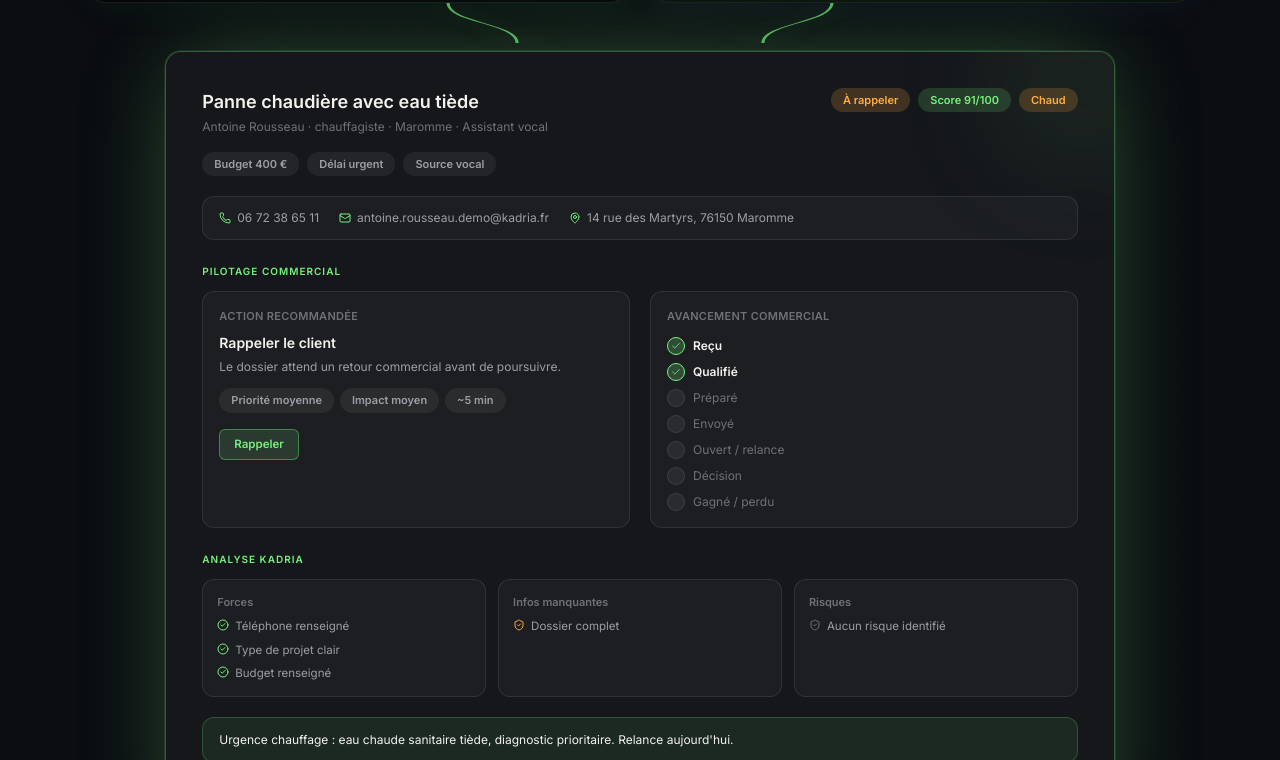
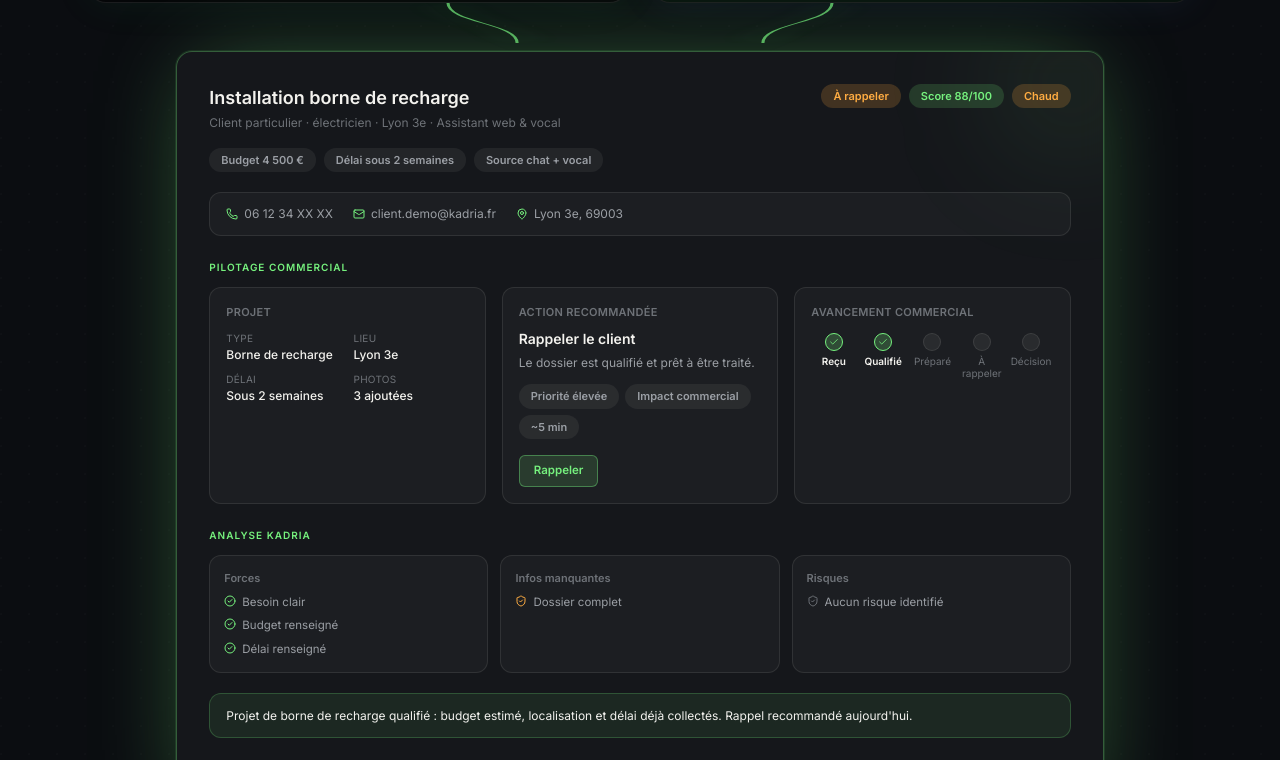
Before and after one commit to Kadria-Project/kadria, a Next.js app: page / in a window 1280 px wide. Shown: the part 3780-4540 px from the top of the page. Built offline with nearby package versions, Linux system fonts and the light colour scheme.

Commit message:
harmonize transformed request project card

```diff
--- a/src/components/landing/RequestTransformationSection.tsx
+++ b/src/components/landing/RequestTransformationSection.tsx
@@ -106,17 +106,22 @@ const PIPELINE_STEPS = [
   { label: 'Reçu', done: true },
   { label: 'Qualifié', done: true },
   { label: 'Préparé', done: false },
-  { label: 'Envoyé', done: false },
-  { label: 'Ouvert / relance', done: false },
+  { label: 'À rappeler', done: false },
   { label: 'Décision', done: false },
-  { label: 'Gagné / perdu', done: false },
+];
+
+const PROJECT_FIELDS = [
+  { label: 'Type', value: 'Borne de recharge' },
+  { label: 'Lieu', value: 'Lyon 3e' },
+  { label: 'Délai', value: 'Sous 2 semaines' },
+  { label: 'Photos', value: '3 ajoutées' },
 ];
 
 const ANALYSIS_COLUMNS: { heading: string; tone: 'good' | 'warn' | 'neutral'; items: string[] }[] = [
   {
     heading: 'Forces',
     tone: 'good',
-    items: ['Téléphone renseigné', 'Type de projet clair', 'Budget renseigné'],
+    items: ['Besoin clair', 'Budget renseigné', 'Délai renseigné'],
   },
   {
     heading: 'Infos manquantes',
@@ -168,7 +173,7 @@ function DossierCard({ reduce }: { reduce: boolean }) {
       whileInView={{ opacity: 1, y: 0, scale: 1 }}
       viewport={{ once: true, margin: '-60px' }}
       transition={{ duration: 0.55, ease: 'easeOut', delay: reduce ? 0 : 0.3 }}
-      className="relative mx-auto w-full overflow-hidden rounded-2xl p-6 backdrop-blur-md sm:p-7 lg:w-[86%] lg:p-9"
+      className="relative mx-auto w-full overflow-hidden rounded-2xl p-6 backdrop-blur-md sm:p-7 lg:w-[84%] lg:p-8"
       style={{
         backgroundColor: `color-mix(in oklab, ${CARD_BG} 88%, transparent)`,
         border: `1px solid color-mix(in oklab, ${GREEN} 32%, transparent)`,
@@ -185,10 +190,10 @@ function DossierCard({ reduce }: { reduce: boolean }) {
       <div className="relative flex flex-wrap items-start justify-between gap-4">
         <div>
           <p className="text-base font-semibold sm:text-lg" style={{ color: TEXT }}>
-            Panne chaudière avec eau tiède
+            Installation borne de recharge
           </p>
           <p className="mt-0.5 text-[12px]" style={{ color: TEXT_DIM }}>
-            Antoine Rousseau · chauffagiste · Maromme · Assistant vocal
+            Client particulier · électricien · Lyon 3e · Assistant web &amp; vocal
           </p>
         </div>
         <div className="flex flex-wrap items-center gap-2">
@@ -196,7 +201,7 @@ function DossierCard({ reduce }: { reduce: boolean }) {
             À rappeler
           </DossierBadge>
           <DossierBadge tone="green" reduce={reduce} delay={0.48}>
-            Score 91/100
+            Score 88/100
           </DossierBadge>
           <DossierBadge tone="orange" reduce={reduce} delay={0.56}>
             Chaud
@@ -207,13 +212,13 @@ function DossierCard({ reduce }: { reduce: boolean }) {
       {/* 3 chips */}
       <div className="relative mt-4 flex flex-wrap gap-2">
         <DossierBadge tone="muted" reduce={reduce} delay={0.62}>
-          Budget 400 €
+          Budget 4 500 €
         </DossierBadge>
         <DossierBadge tone="muted" reduce={reduce} delay={0.68}>
-          Délai urgent
+          Délai sous 2 semaines
         </DossierBadge>
         <DossierBadge tone="muted" reduce={reduce} delay={0.74}>
-          Source vocal
+          Source chat + vocal
         </DossierBadge>
       </div>
 
@@ -223,22 +228,41 @@ function DossierCard({ reduce }: { reduce: boolean }) {
         style={{ backgroundColor: 'oklch(1 0 0 / 0.03)', border: `1px solid ${BORDER}`, color: TEXT_MUTED }}
       >
         <span className="inline-flex items-center gap-1.5">
-          <Phone size={12} style={{ color: GREEN }} /> 06 72 38 65 11
+          <Phone size={12} style={{ color: GREEN }} /> 06 12 34 XX XX
         </span>
         <span className="inline-flex items-center gap-1.5">
-          <Mail size={12} style={{ color: GREEN }} /> antoine.rousseau.demo@kadria.fr
+          <Mail size={12} style={{ color: GREEN }} /> client.demo@kadria.fr
         </span>
         <span className="inline-flex items-center gap-1.5">
-          <MapPin size={12} style={{ color: GREEN }} /> 14 rue des Martyrs, 76150 Maromme
+          <MapPin size={12} style={{ color: GREEN }} /> Lyon 3e, 69003
         </span>
       </div>
 
-      {/* C. Pilotage commercial */}
+      {/* C. Pilotage commercial — 3 colonnes horizontales */}
       <div className="relative mt-6">
         <p className="text-[10px] font-semibold uppercase tracking-widest" style={{ color: GREEN }}>
           Pilotage commercial
         </p>
-        <div className="mt-3 grid gap-5 lg:grid-cols-2">
+        <div className="mt-3 grid gap-4 lg:grid-cols-3">
+          {/* Projet */}
+          <div className="rounded-xl p-4" style={{ backgroundColor: 'oklch(1 0 0 / 0.03)', border: `1px solid ${BORDER}` }}>
+            <p className="text-[11px] font-semibold uppercase tracking-wide" style={{ color: TEXT_DIM }}>
+              Projet
+            </p>
+            <dl className="mt-2.5 grid grid-cols-2 gap-x-3 gap-y-2">
+              {PROJECT_FIELDS.map((f) => (
+                <div key={f.label}>
+                  <dt className="text-[10px] uppercase tracking-wide" style={{ color: TEXT_DIM }}>
+                    {f.label}
+                  </dt>
+                  <dd className="text-[12px] font-medium" style={{ color: TEXT }}>
+                    {f.value}
+                  </dd>
+                </div>
+              ))}
+            </dl>
+          </div>
+
           {/* Action recommandée */}
           <div className="rounded-xl p-4" style={{ backgroundColor: 'oklch(1 0 0 / 0.03)', border: `1px solid ${BORDER}` }}>
             <p className="text-[11px] font-semibold uppercase tracking-wide" style={{ color: TEXT_DIM }}>
@@ -248,14 +272,14 @@ function DossierCard({ reduce }: { reduce: boolean }) {
               Rappeler le client
             </p>
             <p className="mt-1 text-[12px] leading-relaxed" style={{ color: TEXT_MUTED }}>
-              Le dossier attend un retour commercial avant de poursuivre.
+              Le dossier est qualifié et prêt à être traité.
             </p>
             <div className="mt-3 flex flex-wrap gap-1.5">
               <DossierBadge tone="muted" reduce={reduce} delay={0.8}>
-                Priorité moyenne
+                Priorité élevée
               </DossierBadge>
               <DossierBadge tone="muted" reduce={reduce} delay={0.85}>
-                Impact moyen
+                Impact commercial
               </DossierBadge>
               <DossierBadge tone="muted" reduce={reduce} delay={0.9}>
                 ~5 min
@@ -274,18 +298,18 @@ function DossierCard({ reduce }: { reduce: boolean }) {
             </button>
           </div>
 
-          {/* Avancement commercial */}
+          {/* Avancement commercial — timeline compacte 5 étapes */}
           <div className="rounded-xl p-4" style={{ backgroundColor: 'oklch(1 0 0 / 0.03)', border: `1px solid ${BORDER}` }}>
             <p className="text-[11px] font-semibold uppercase tracking-wide" style={{ color: TEXT_DIM }}>
               Avancement commercial
             </p>
-            <div className="mt-3 flex flex-col gap-2">
+            <div className="mt-3 flex items-start justify-between gap-1">
               {PIPELINE_STEPS.map((step, i) => (
                 <motion.div
                   key={step.label}
-                  className="flex items-center gap-2 text-[12px]"
-                  initial={reduce ? false : { opacity: 0, x: -6 }}
-                  whileInView={{ opacity: 1, x: 0 }}
+                  className="flex flex-1 flex-col items-center gap-1 text-center"
+                  initial={reduce ? false : { opacity: 0, y: 6 }}
+                  whileInView={{ opacity: 1, y: 0 }}
                   viewport={{ once: true, margin: '-60px' }}
                   transition={{ duration: 0.35, ease: 'easeOut', delay: reduce ? 0 : 0.5 + i * 0.09 }}
                 >
@@ -300,7 +324,10 @@ function DossierCard({ reduce }: { reduce: boolean }) {
                   >
                     {step.done && <Check size={10} style={{ color: GREEN }} />}
                   </span>
-                  <span style={{ color: step.done ? TEXT : TEXT_DIM, fontWeight: step.done ? 600 : 400 }}>
+                  <span
+                    className="text-[10px] leading-tight"
+                    style={{ color: step.done ? TEXT : TEXT_DIM, fontWeight: step.done ? 600 : 400 }}
+                  >
                     {step.label}
                   </span>
                 </motion.div>
@@ -353,7 +380,7 @@ function DossierCard({ reduce }: { reduce: boolean }) {
         className="relative mt-5 rounded-xl px-4 py-3 text-[12px] leading-relaxed"
         style={{ backgroundColor: `color-mix(in oklab, ${GREEN} 8%, transparent)`, border: `1px solid color-mix(in oklab, ${GREEN} 22%, transparent)`, color: TEXT }}
       >
-        Urgence chauffage : eau chaude sanitaire tiède, diagnostic prioritaire. Relance aujourd&apos;hui.
+        Projet de borne de recharge qualifié : budget estimé, localisation et délai déjà collectés. Rappel recommandé aujourd&apos;hui.
       </div>
 
       {/* F. CTA final */}
```
